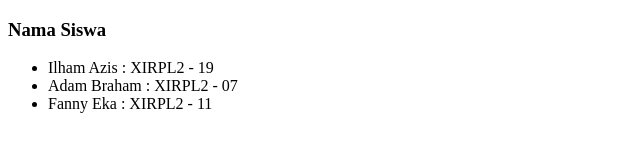
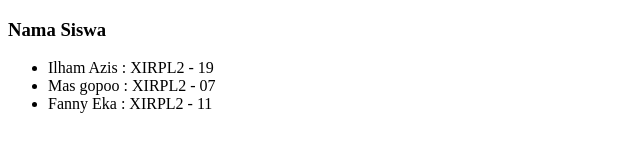
Before and after one commit to altheagrshlda/Althea-XIRPLC, a plain HTML site: page index.html in a window 1280 px wide. Shown: the full height of the page, 0-640 px from the left. Drawn offline with Linux system fonts and the light colour scheme.

Commit message:
Update index lanjut.2

```diff
--- a/index.html
+++ b/index.html
@@ -22,7 +22,7 @@
 
         <li>Ilham Azis : XIRPL2 - 19</li>
 
-        <li>Adam Braham : XIRPL2 - 07</li>
+        <li>Mas gopoo : XIRPL2 - 07</li>
 
         <li>Fanny Eka : XIRPL2 - 11</li>
 
```
